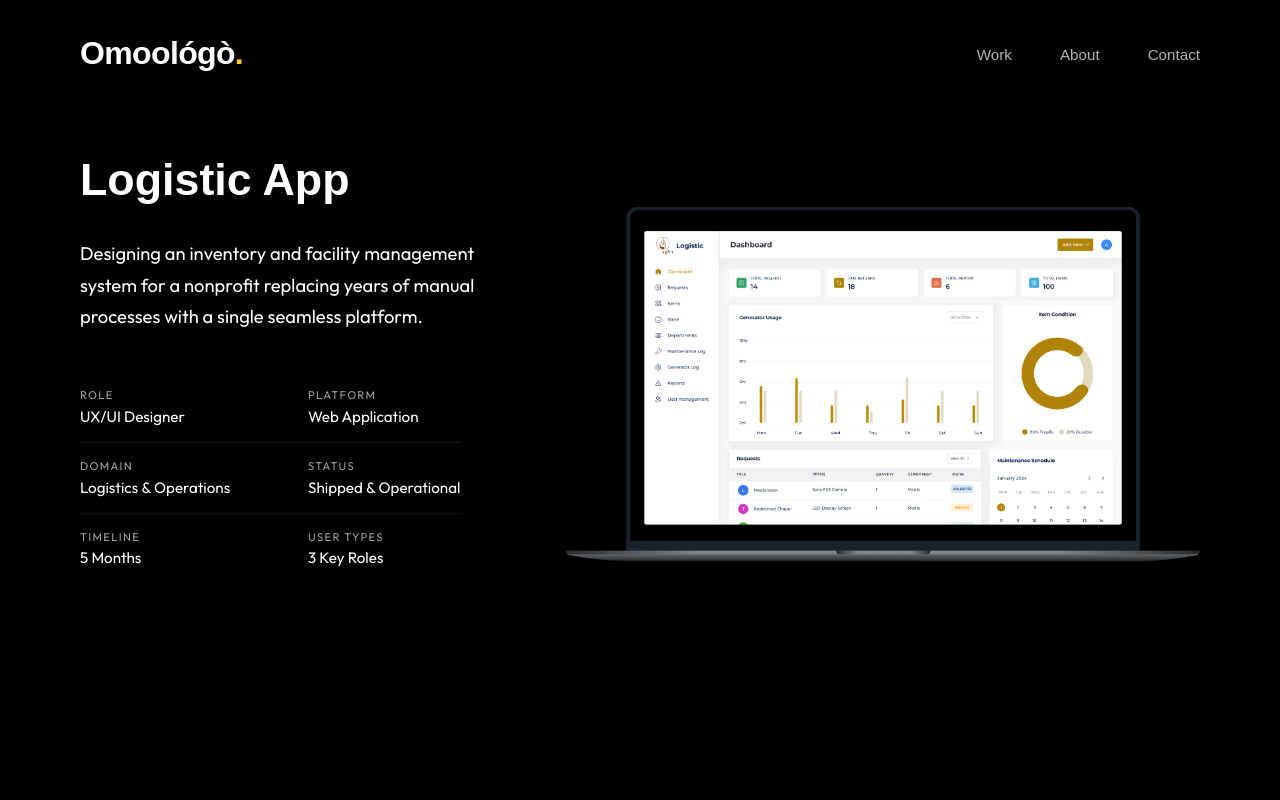
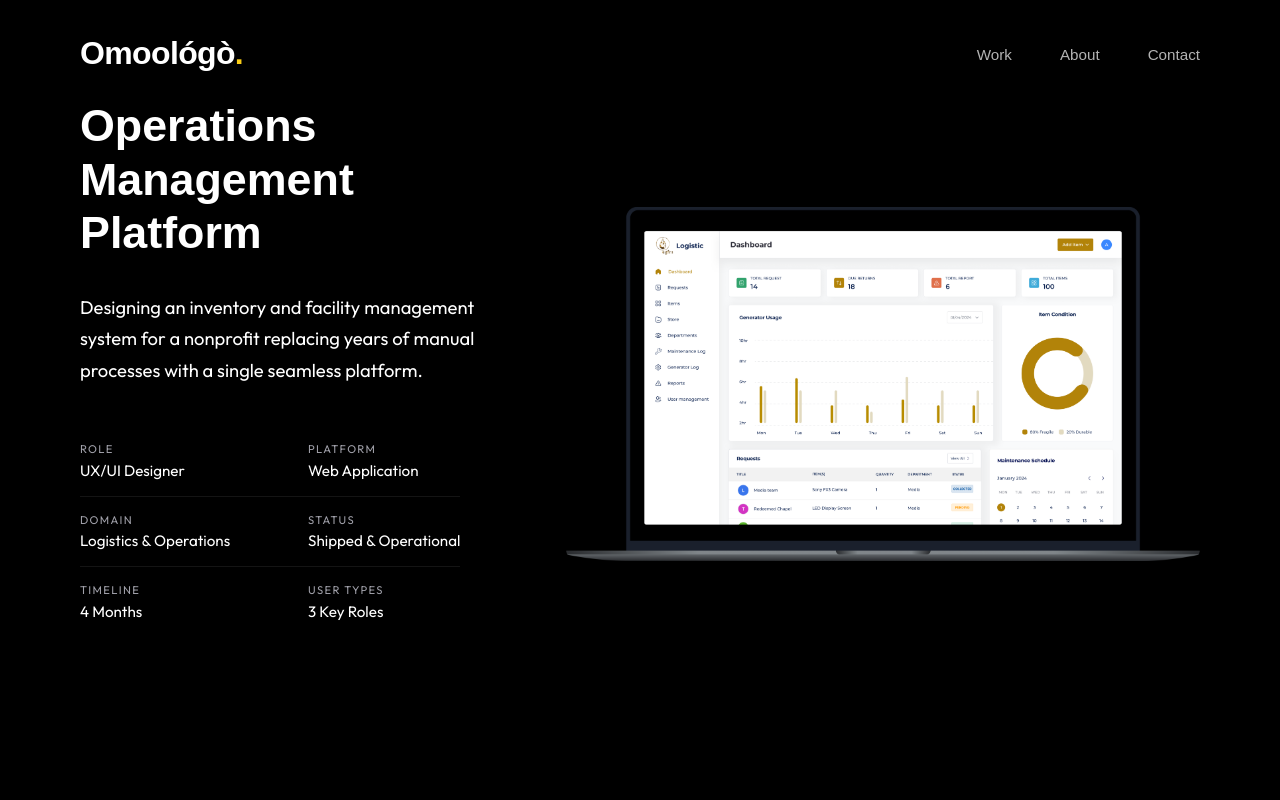
Before and after one commit to busycodingg/Portfolio, a Next.js app: page /projects/logistic-app in a window 1280 px wide. Shown: the top 800 px of the page. Built offline with nearby package versions, Linux system fonts and the light colour scheme; a web font is replaced by a local one.

Commit message:
Change project name references from 'Logistic App' to 'Operations Management Platform'

```diff
--- a/src/app/page.js
+++ b/src/app/page.js
@@ -186,14 +186,14 @@ export default function Home() {
                                 <div className="project-image" style={{ position: 'relative' }}>
                                     <Image
                                         src="/projects/Logistic/hero.png"
-                                        alt="Logistic App Case Study"
+                                        alt="Operations Management Platform Case Study"
                                         fill
                                         sizes="(max-width: 768px) 100vw, (max-width: 1200px) 50vw, 33vw"
                                         style={{ objectFit: 'cover' }}
                                     />
                                 </div>
                             </div>
-                            <h3 className="project-title">Logistic App</h3>
+                            <h3 className="project-title">Operations Management Platform</h3>
                             <p className="project-desc">Logistics &amp; Operations</p>
                         </Link>
                     </div>
--- a/src/app/projects/drive45/page.js
+++ b/src/app/projects/drive45/page.js
@@ -609,10 +609,10 @@ export default function Drive45CaseStudy() {
 
             <Link href="/projects/logistic-app" className="discovery-card">
               <div className="discovery-image">
-                <Image src="/projects/Logistic/hero.png" alt="Logistic App" width={400} height={300} />
+                <Image src="/projects/Logistic/hero.png" alt="Operations Management Platform" width={400} height={300} />
               </div>
               <div className="discovery-info">
-                <h4>Logistic App</h4>
+                <h4>Operations Management Platform</h4>
                 <span>Logistics &amp; Operations</span>
               </div>
             </Link>
--- a/src/app/projects/logistic-app/page.js
+++ b/src/app/projects/logistic-app/page.js
@@ -46,7 +46,7 @@ export default function LogisticAppCaseStudy() {
           >
             <motion.div className="cs-hero-left" variants={staggerContainer}>
               <motion.h1 className="case-study-title" variants={fadeUp}>
-                <span className="cs-title-line">Logistic App</span>
+                <span className="cs-title-line">Operations Management Platform</span>
               </motion.h1>
 
               <motion.p variants={fadeUp} className="case-study-body-text" style={{ marginTop: '2rem' }}>
@@ -79,7 +79,7 @@ export default function LogisticAppCaseStudy() {
                 <div className="meta-row">
                   <div className="meta-item">
                     <span className="meta-label dimmed">Timeline</span>
-                    <span className="meta-value">5 Months</span>
+                    <span className="meta-value">4 Months</span>
                   </div>
                   <div className="meta-item">
                     <span className="meta-label dimmed">User Types</span>
@@ -92,7 +92,7 @@ export default function LogisticAppCaseStudy() {
             <motion.div className="cs-hero-right" variants={staggerContainer}>
               <motion.img
                 src="/projects/Logistic/hero.png"
-                alt="Logistic App Mockup"
+                alt="Operations Management Platform Mockup"
                 className="case-study-hero-image"
                 initial={{ opacity: 0, x: 20 }}
                 animate={{ opacity: 1, x: 0 }}
--- a/src/app/projects/waystream/page.js
+++ b/src/app/projects/waystream/page.js
@@ -571,10 +571,10 @@ export default function WaystreamCaseStudy() {
 
             <Link href="/projects/logistic-app" className="discovery-card">
               <div className="discovery-image">
-                <Image src="/projects/Logistic/hero.png" alt="Logistic App" width={400} height={300} />
+                <Image src="/projects/Logistic/hero.png" alt="Operations Management Platform" width={400} height={300} />
               </div>
               <div className="discovery-info">
-                <h4>Logistic App</h4>
+                <h4>Operations Management Platform</h4>
                 <span>Logistics &amp; Operations</span>
               </div>
             </Link>
```
